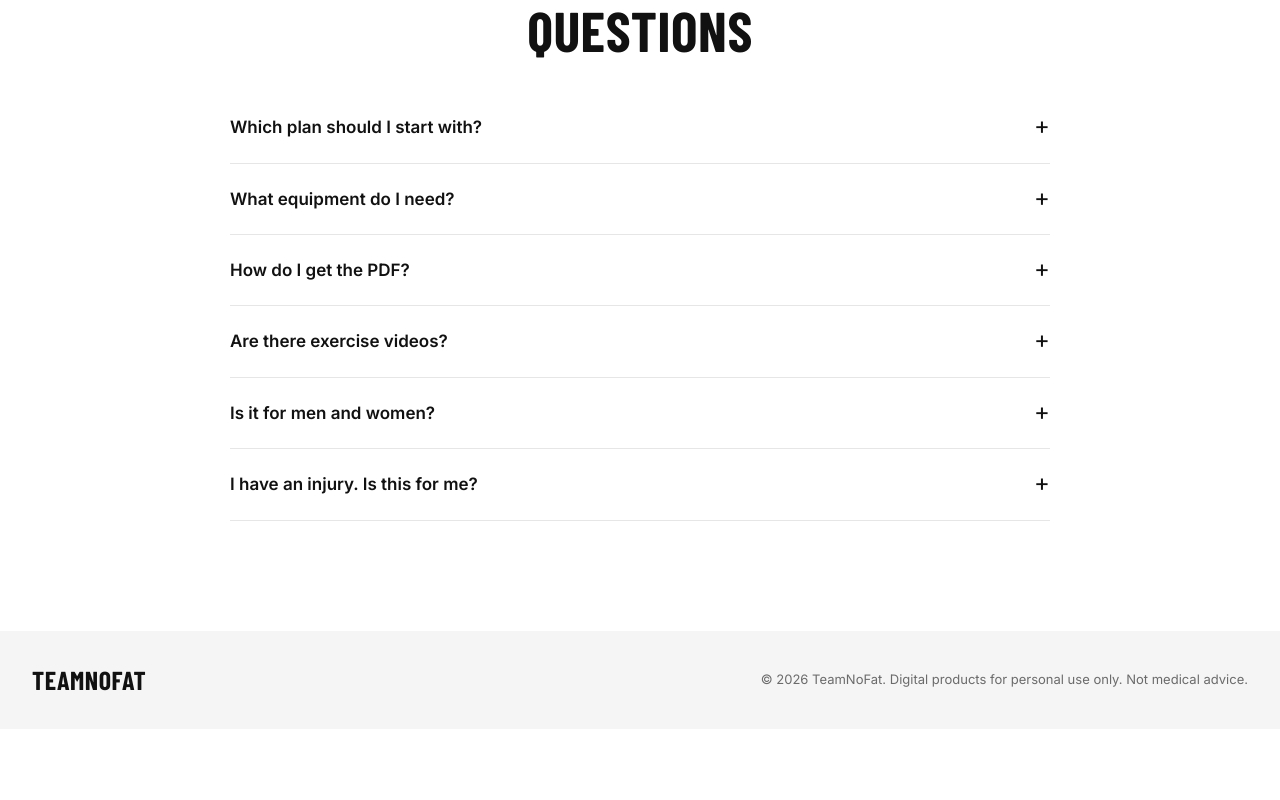
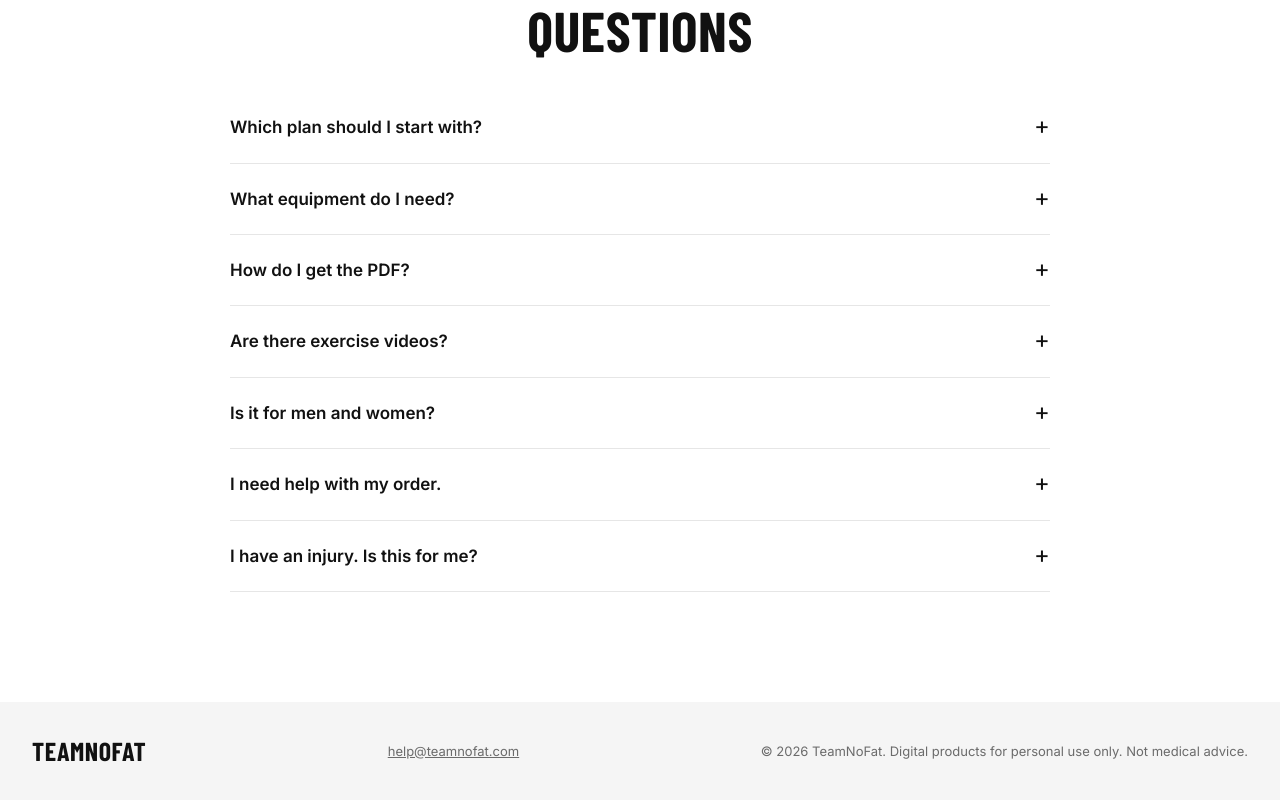
Before and after one commit to Marwanwahaibi/teamnofat, a plain HTML site: page index.html in a window 1280 px wide. Shown: the part 2357-3157 px from the top of the page. Before the commit the page ends 3086 px from the top, so only its background shows below. Drawn offline with nearby package versions, Linux system fonts and the light colour scheme; a web font is replaced by a local one.

Commit message:
Update index.html

```diff
--- a/index.html
+++ b/index.html
@@ -90,6 +90,7 @@ footer{margin-top:110px;background:var(--grey);padding:36px 0}
 footer .wrap{display:flex;justify-content:space-between;align-items:center;gap:16px;flex-wrap:wrap}
 footer .logo{font-size:26px}
 footer p{color:var(--soft);font-size:13px}
+footer a,.qs a{color:inherit;text-decoration:underline}
 
 /* arabic */
 html[lang=ar] body,html[lang=ar] .lang{font-family:"IBM Plex Sans Arabic",Inter,sans-serif}
@@ -209,6 +210,7 @@ html[lang=ar] .tile .k{letter-spacing:0}
     <details><summary>How do I get the PDF?</summary><p>Checkout happens on Whop. Right after payment you can download the guide, and you can download it again anytime from your Whop account.</p></details>
     <details><summary>Are there exercise videos?</summary><p>Yes. Every exercise in the PDF links to a short video demo. Tap the exercise name on your phone, or scan the code next to it if you print the plan.</p></details>
     <details><summary>Is it for men and women?</summary><p>Yes. The plan is built on effort targets, so every lifter chooses loads that fit their own strength.</p></details>
+    <details><summary>I need help with my order.</summary><p>Email us at <a href="mailto:help@teamnofat.com">help@teamnofat.com</a> and we will get back to you.</p></details>
     <details><summary>I have an injury. Is this for me?</summary><p>The programs are for healthy adults. If you have an injury or a medical condition, speak with a qualified clinician before starting.</p></details>
   </div>
 </div></section>
@@ -216,6 +218,7 @@ html[lang=ar] .tile .k{letter-spacing:0}
 
 <footer><div class="wrap">
   <span class="logo">TEAMNOFAT</span>
+  <p><a href="mailto:help@teamnofat.com">help@teamnofat.com</a></p>
   <p>© 2026 TeamNoFat. Digital products for personal use only. Not medical advice.</p>
 </div></footer>
 
@@ -245,6 +248,7 @@ const AR = {
 "We’re TeamNoFat, a group of experienced bodybuilders who’ve spent years learning what actually builds muscle and what just wastes your time.":"إحنا TeamNoFat، مجموعة لاعبين كمال أجسام بخبرة سنين في التمرين، عرفنا فيها إيش اللي يبني عضل فعلاً وإيش اللي يضيّع وقتك.",
 "We took everything that worked for us, the training, the mistakes and the lessons, and squeezed it into simple 12-week plans. No guesswork, no random programs, no paying for things that don’t deliver.":"عصرنا خبرتنا كلها، اللي نجح معنا والأخطاء اللي تعلمنا منها، وحطيناها في برامج 12 أسبوع بسيطة وواضحة. لا تخمين، ولا برامج عشوائية، ولا فلوس تروح على شي ما يفيدك.",
 "All you have to do is show up and follow the plan.":"عليك بس تلتزم وتمشي على الخطة.",
+"I need help with my order.":"أحتاج مساعدة في طلبي.","Email us at":"راسلنا على","and we will get back to you.":"ونرد عليك.",
 "Questions":"الأسئلة","Which plan should I start with?":"بأي خطة أبدأ؟",
 "If you train three days a week or you’re still building your base, start with Moderate. If you already train consistently and can commit to five days, go Intense.":"إذا تتمرن 3 أيام في الأسبوع أو لسا تبني أساسك، ابدأ بالمتوسط. وإذا متعود تتمرن بانتظام وتقدر تلتزم 5 أيام، روح للمكثف.",
 "What equipment do I need?":"إيش المعدات اللي أحتاجها؟",
```
